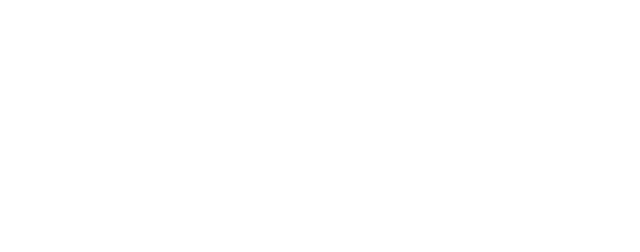
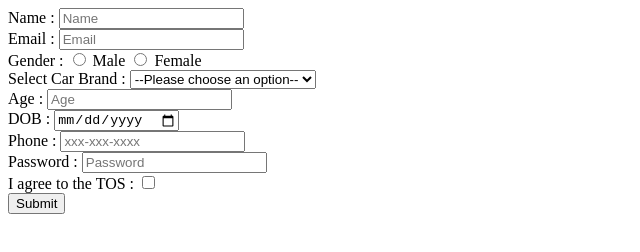
Before and after one commit to acciojob/signup-form-car-BhaveshWagh, a website: page main.html in a window 1280 px wide. Shown: the whole page, without its empty margins (0-640 px from the left). Drawn offline with Linux system fonts and the light colour scheme.

Commit message:
created a submission

```diff
--- a/main.html
+++ b/main.html
@@ -8,6 +8,56 @@
 
 <body>
 	<!-- the entire body must be written by student -->
+	<form method="post">
+		<!-- Name  -->
+		<label for="name">Name :</label>
+		<input type="text" id="name" placeholder="Name" required />
+		<br>
+		<!-- Email  -->
+		<label for="email">Email :</label>
+		<input type="email" id="email" placeholder="Email" required/>
+		<br>
+		<!-- Gender -->
+		<label for="gender">Gender :</label>
+		<input type="radio" name="gender" id="gender_m" required/> Male
+		<input type="radio"  name="gender" id="gender_f" required/> Female
+		<br>
+
+		<!-- Car Brands  -->
+		<label for="cars">Select Car Brand :</label>
+		<select id="cars" required>
+			<option>--Please choose an option--</option>
+			<option>Mercedes</option>
+			<option>Audi</option>
+			<option>BMW</option>
+		</select>
+		<br>
+		<!-- Age  -->
+		<label for="age">Age :</label>
+		<input type="number" id="age" placeholder="Age" required/>
+		<br>
+		<!-- DOB  -->
+		<label for="dob">DOB :</label>
+		<input type="date" id="dob" required />
+		<br>
+		<!-- Phone Number -->
+		<label for="tel">Phone :</label>
+		<input type="tel" placeholder="xxx-xxx-xxxx"/>
+		<br>
+		<!-- Password  -->
+		<label for="password">Password :</label>
+		<input type="password" id="password" placeholder="Password" required />
+		<br>
+
+		<!-- I Agree -->
+		<label for="tos">I agree to the TOS :</label>
+		<input type="checkbox" id="tos" required />
+		<br>
+
+		<!-- Submit button -->
+		<button type="submit">Submit</button>
+	</form>
+
     <script type="text/javascript" src="./script.js">
 </script>
 
```
